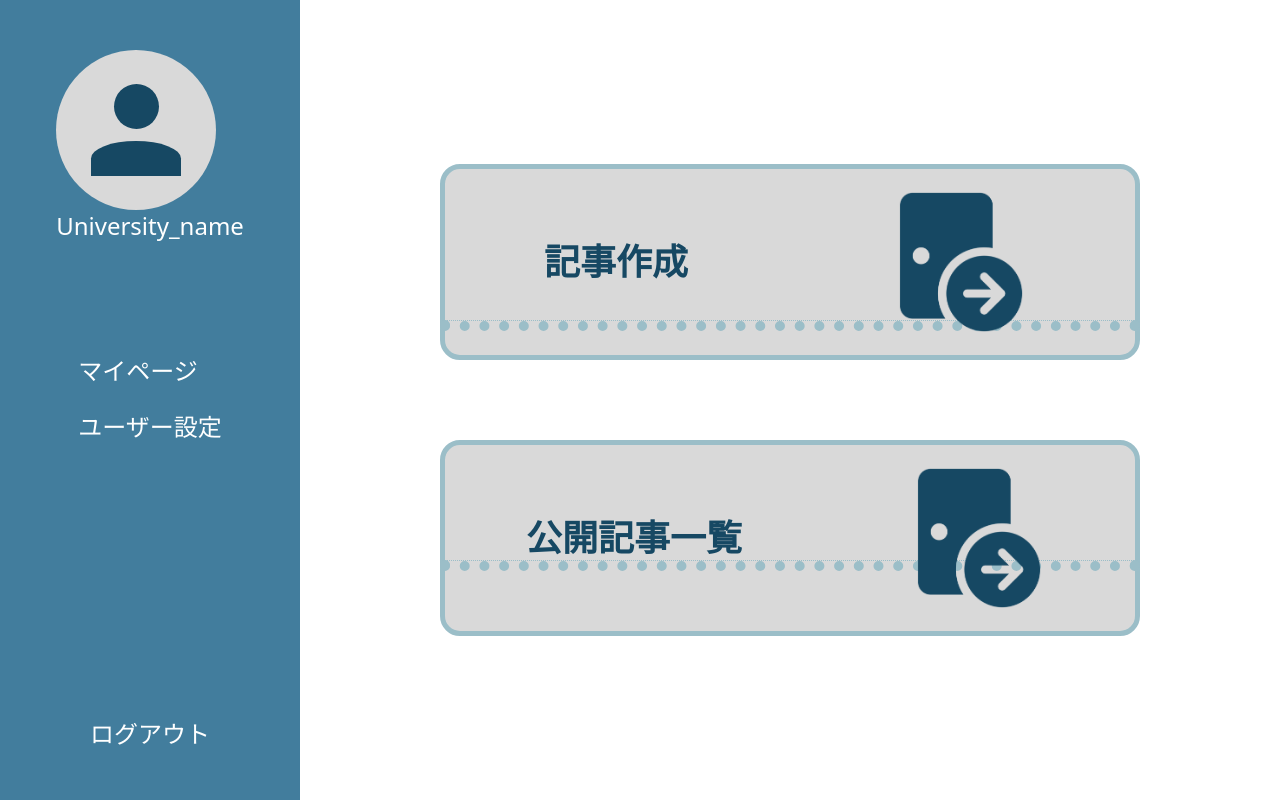
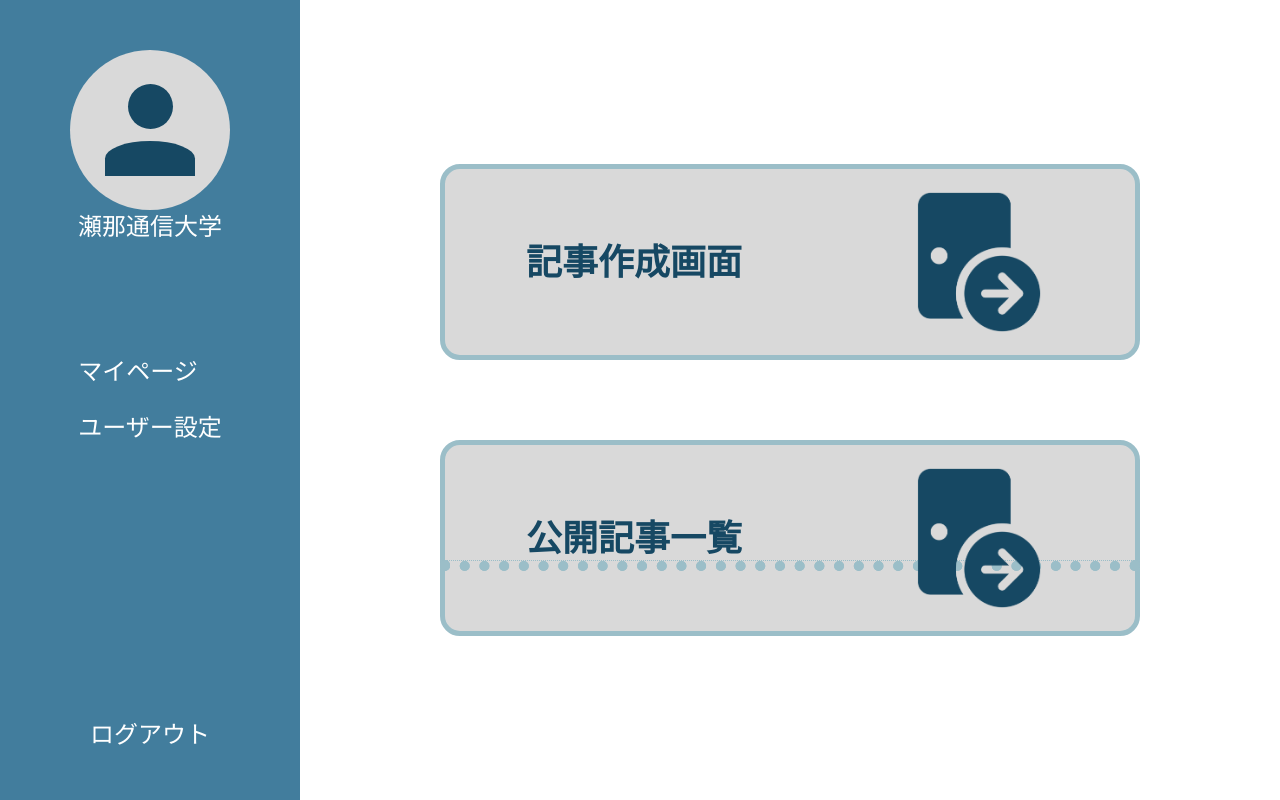
Before and after one commit to mod0dethink/UniVivid, a React (Create React App) app: page /universityhome in a window 1280 px wide. Built offline with nearby package versions, Linux system fonts and the light colour scheme.

Commit message:
コンポーネントの抽出作業

```diff
--- a/src/components/UserComponent.js
+++ b/src/components/MaterialComponent.js
@@ -2,7 +2,7 @@ import React from 'react'
 import { Link } from 'react-router-dom'
 import '../assets/styles/Dimensions.css'
 
-function UserMenu() {
+function UserMenu(itemData) {
   return (
     <aside className="aside flex-grow-[1] min-w-[300px] bg-[#427D9D] content-center flex flex-col items-center justify-between text-[#ffffff] text-2xl">
       <div className="text-center pt-[50px]">
@@ -11,7 +11,7 @@ function UserMenu() {
           <div className="py-1.5"></div>
           <div className="login-body "></div>
         </div>
-        <div>user_name</div>
+        <div>{itemData.username}</div>
       </div>
       <div>
         <p>マイページ</p>
@@ -36,4 +36,34 @@ function RootUrl(itemData) {
   )
 }
 
-export { UserMenu, RootUrl }
+function UserIcon() {}
+
+function UserSettingValue() {
+  return (
+    <section className="w-[60vw] , text-left text-[#427D9D] space-y-5 max-w-[800px]">
+      <div className="space-y-3">
+        <p>ユーザー名</p>
+        <input
+          className="border-b-[2px] border-[#427D9D] w-[100%] text-[2em]"
+          type="text"
+        />
+      </div>
+      <div className="space-y-3">
+        <p>メールアドレス</p>
+        <input
+          className="border-b-[2px] border-[#427D9D] w-[100%] text-[2em]"
+          type="email"
+        />
+      </div>
+      <div className="space-y-3">
+        <p>パスワード</p>
+        <input
+          className="border-b-[2px] border-[#427D9D] w-[100%] text-[2em]"
+          type="password"
+        />
+      </div>
+    </section>
+  )
+}
+
+export { UserMenu, RootUrl, UserSettingValue }
--- a/src/universityComponents/UniversityHome.js
+++ b/src/universityComponents/UniversityHome.js
@@ -3,41 +3,19 @@ import Door from '../assets/images/door.png'
 import { Link } from 'react-router-dom'
 
 import '../assets/styles/Dimensions.css'
+import { UserMenu, RootUrl } from '../components/MaterialComponent'
 
 function UniversityHome() {
+  const Door1 = Door
+  let UserImgPath = './images/test.png'
+  let username = '瀬那通信大学'
   return (
     <div className="flex w-[100vw] h-screen">
-      <aside className="aside flex-grow-[1] min-w-[300px] bg-[#427D9D] content-center flex flex-col items-center justify-between text-[#ffffff] text-2xl">
-        <div className="text-center pt-[50px]">
-          <div className="rounded-full bg-[#D9D9D9] w-[160px] h-[160px] flex flex-col items-center justify-center">
-            <div className="login-face"></div>
-            <div className="py-1.5"></div>
-            <div className="login-body "></div>
-          </div>
-          <div>University_name</div>
-        </div>
-        <div>
-          <p>マイページ</p>
-          <div className="py-3"></div>
-          <Link to="/universitysettingspage">ユーザー設定</Link>
-        </div>
-        <div></div>
-        <div className="py-[50px]">
-          <p>ログアウト</p>
-        </div>
-      </aside>
+      <UserMenu username={username} />
       <section className="main flex-grow-[7] flex content-center  h-screen ">
         <div className="flex flex-col justify-center space-y-20 w-[100%] text-center items-center ">
-          <div className="flex justify-around items-center bg-[#D9D9D9] w-[80%] h-[196px] max-w-[700px] rounded-[20px] border border-solid border-[#9BBEC8] border-[5px]">
-            <p className="text-[#164863] text-[36px] font-bold">記事作成</p>
-            <img className="w-[150px] -z-[-1]" src={Door} alt="door" />
-            <div className="absolute border-t border-dotted border-[#9BBEC8] border-[10px] w-[55vw] max-w-[700px] top-[40%]"></div>
-          </div>
-          <div className="flex justify-around items-center bg-[#D9D9D9] w-[80%] h-[196px] max-w-[700px] rounded-[20px] border border-solid border-[#9BBEC8] border-[5px]">
-            <p className="text-[#164863] text-[36px] font-bold">公開記事一覧</p>
-            <img className="w-[150px] -z-[-1]" src={Door} alt="door" />
-            <div className="absolute border-t border-dotted border-[#9BBEC8] border-[10px] w-[55vw] max-w-[700px] top-[70%]"></div>
-          </div>
+          <RootUrl name={Door1} text={'記事作成画面'} />
+          <RootUrl name={Door1} text={'公開記事一覧'} />
         </div>
       </section>
     </div>
--- a/src/userComponents/UserHome.js
+++ b/src/userComponents/UserHome.js
@@ -1,15 +1,17 @@
 import React from 'react'
 import Door from '../assets/images/door.png'
 import { Link } from 'react-router-dom'
-import { UserMenu, RootUrl } from '../components/UserComponent'
+import { UserMenu, RootUrl } from '../components/MaterialComponent'
 
 import '../assets/styles/Dimensions.css'
 
 function UserHome() {
   const Door1 = Door
+  let UserImgPath = './images/test.png'
+  let username = '瀬那'
   return (
     <div className="flex w-[100vw] h-screen">
-      <UserMenu />
+      <UserMenu username={username} />
       <section className="main flex-grow-[7] flex content-center  h-screen ">
         <div className="flex flex-col justify-center space-y-20 w-[100%] text-center items-center ">
           <RootUrl name={Door1} text={'動画へ'} />
--- a/src/userComponents/UserSettingsPage.js
+++ b/src/userComponents/UserSettingsPage.js
@@ -3,6 +3,7 @@ import { Link } from 'react-router-dom'
 
 import ImportImg from '../assets/images/imgImport.png'
 import ReturnImg from '../assets/images/return.png'
+import { UserSettingValue } from '../components/MaterialComponent'
 import '../assets/styles/Dimensions.css'
 
 function UserSettingsPage() {
@@ -61,29 +62,7 @@ function UserSettingsPage() {
             />
           </div>
         </section>
-        <section className="w-[60vw] , text-left text-[#427D9D] space-y-5 max-w-[800px]">
-          <div className="space-y-3">
-            <p>ユーザー名</p>
-            <input
-              className="border-b-[2px] border-[#427D9D] w-[100%] text-[2em]"
-              type="text"
-            />
-          </div>
-          <div className="space-y-3">
-            <p>メールアドレス</p>
-            <input
-              className="border-b-[2px] border-[#427D9D] w-[100%] text-[2em]"
-              type="email"
-            />
-          </div>
-          <div className="space-y-3">
-            <p>パスワード</p>
-            <input
-              className="border-b-[2px] border-[#427D9D] w-[100%] text-[2em]"
-              type="password"
-            />
-          </div>
-        </section>
+        <UserSettingValue />
         <section>
           <button
             type="submit"
```
